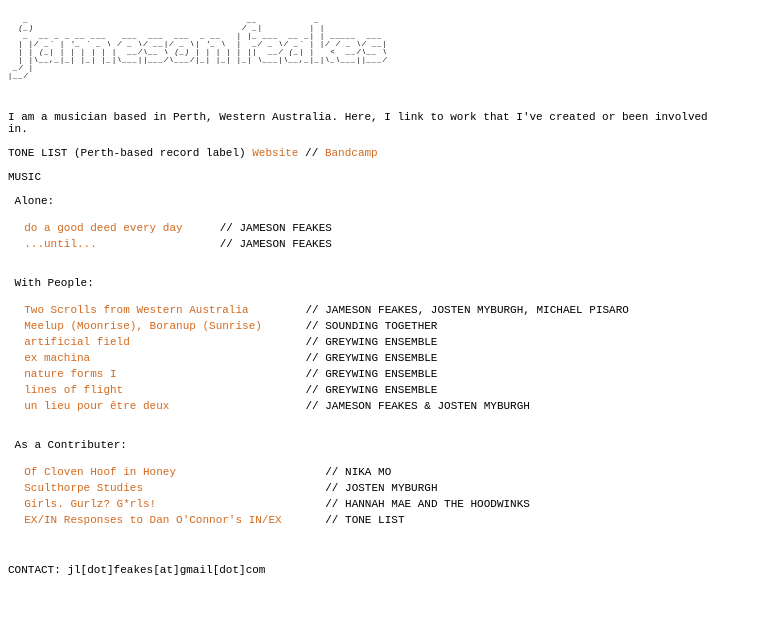
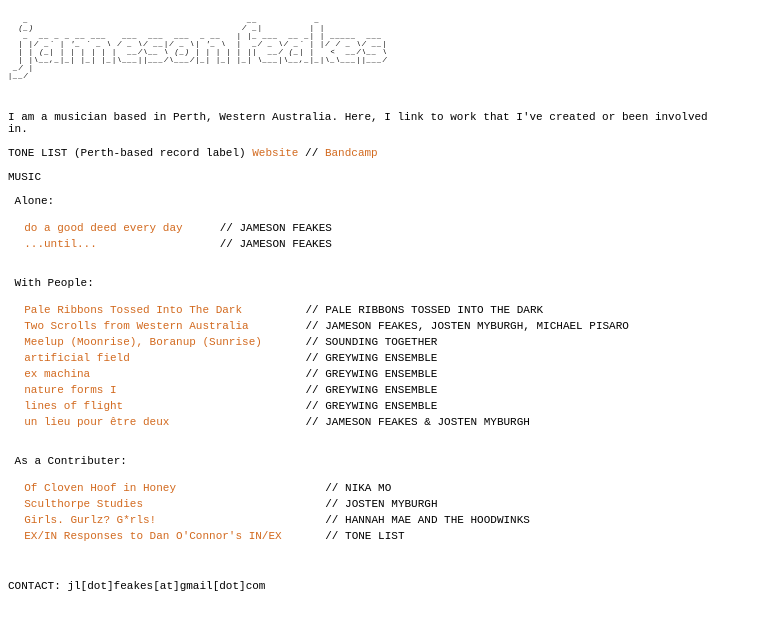
Before and after one commit to jfeakes/jamesonwebsite, a plain HTML site: page index.html in a window 1280 px wide. Shown: the whole page, without its empty margins (0-762 px from the left). Drawn offline with Linux system fonts and the light colour scheme.

Commit message:
Update index.html

```diff
--- a/index.html
+++ b/index.html
@@ -68,6 +68,10 @@ MUSIC
  <table>
 	<tbody>
 	<tr>
+		<td>  <a href="https://prtd.bandcamp.com/releases">Pale Ribbons Tossed Into The Dark</a></td>
+		<td>      // PALE RIBBONS TOSSED INTO THE DARK</td>
+	</tr>
+	<tr>
 		<td>  <a href="https://wandelweiser.de">Two Scrolls from Western Australia</a></td>
 		<td>      // JAMESON FEAKES, JOSTEN MYBURGH, MICHAEL PISARO</td>
 	</tr>
```
